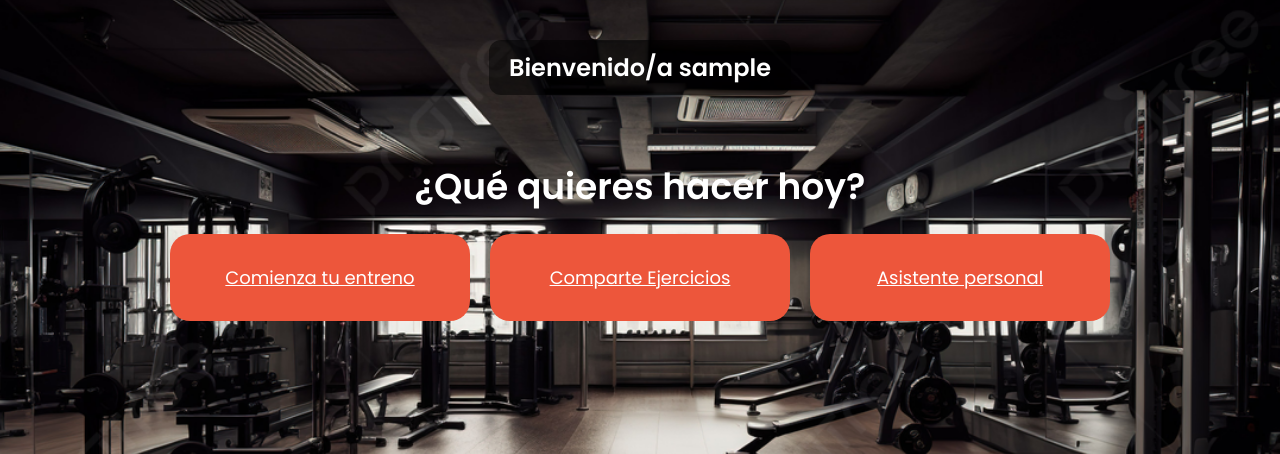
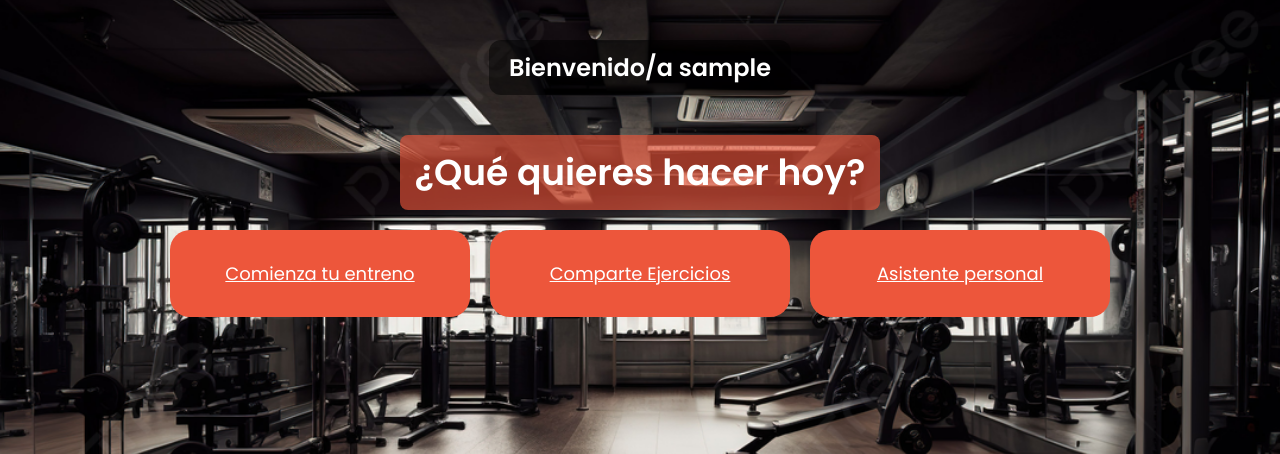
Before and after one commit to rriitaa/TFG-RITA, a Django app: page /home/ in a window 1280 px wide. Shown: the part 80-534 px from the top of the page. Run offline with Django 4.2, Linux system fonts and the light colour scheme; the visitor is signed in with stand-in values (Sample User, id 1).

Commit message:
cambiado titulo de: que quieres hacer hoy?

```diff
--- a/GymAI/core/templates/core/inicio.html
+++ b/GymAI/core/templates/core/inicio.html
@@ -88,6 +88,21 @@
       border-radius: 12px;
     }
 
+  .orange-box {
+  font-size: 24px;
+  font-weight: 600;
+  margin: 0 auto 40px auto; /* Centra la caja horizontalmente */
+  color: #ffffff;
+  background-color: rgba(237, 86, 59, 0.637); /* Naranja translúcido */
+  display: block;
+  text-align: center;
+  width: 36%; /* Reduce el ancho lateral */
+  padding: 10px; /* Opcional: relleno interior */
+  border-radius: 8px; /* Opcional: esquinas redondeadas */
+}
+
+
+
     /* Botones */
     .button-container {
       display: flex;
@@ -134,7 +149,9 @@
   <!-- Main Content -->
   <div class="main-content">
     <div id="welcome" class="welcome-message">Bienvenido/a {{ user.username }}</div>
-    <h1>¿Qué quieres hacer hoy?</h1>
+    <h1 class="orange-box">¿Qué quieres hacer hoy?</h1>
+
+
 
     <div class="button-container">
       <a href="comienza-entreno.html" class="main-button">Comienza tu entreno</a>
```
Also changed, not shown: GymAI/static/images/pull-ups.jpg.
